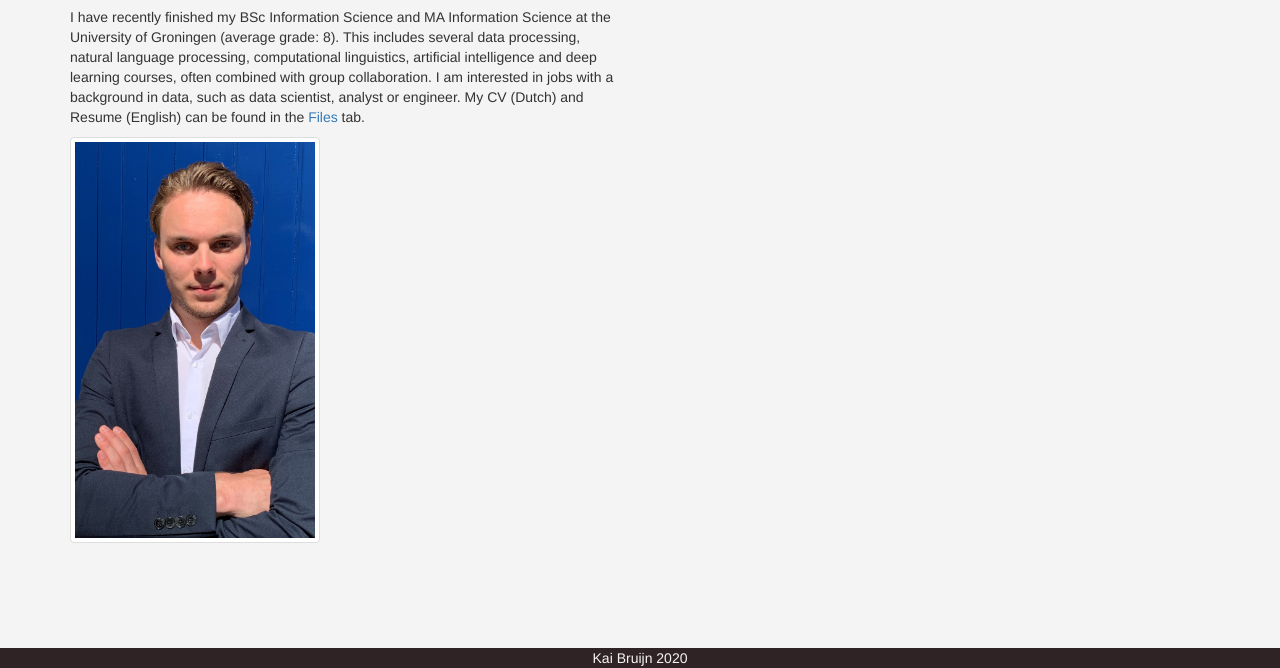
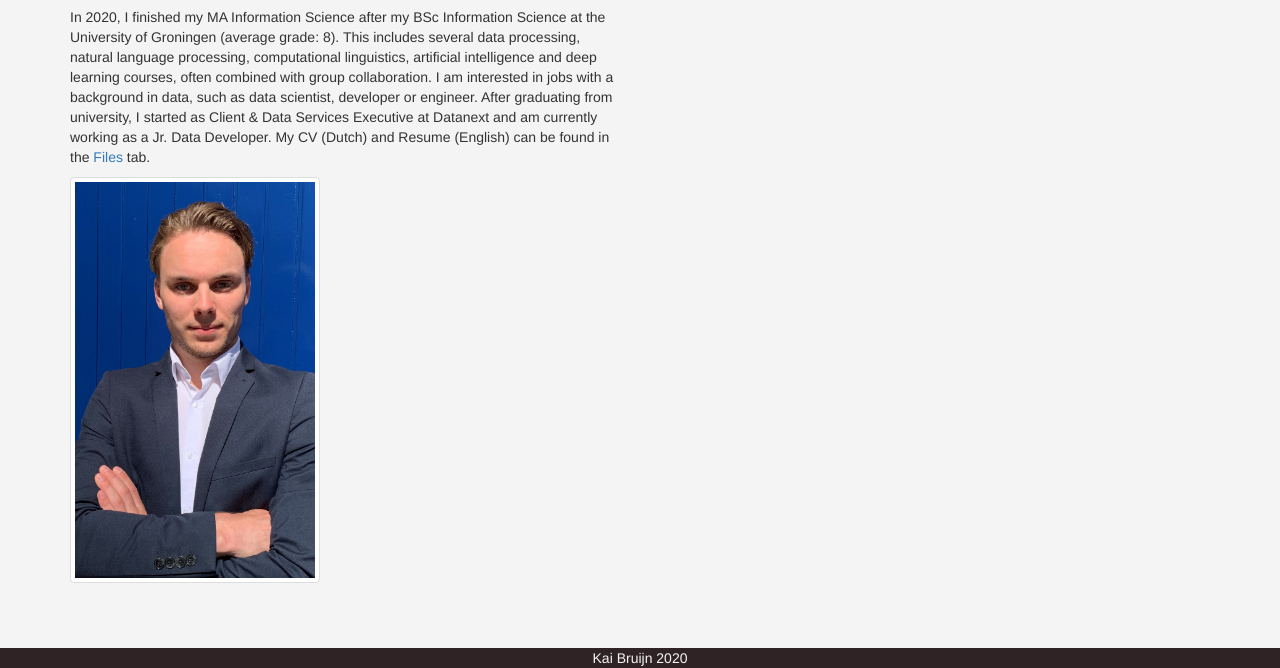
Before and after one commit to kaibruijn/kaibruijn.github.io, a plain HTML site: page index.html in a window 1280 px wide. Shown: the part 132-800 px from the top of the page. Drawn offline with nearby package versions, Linux system fonts and the light colour scheme.

Commit message:
cv, index

```diff
--- a/index.html
+++ b/index.html
@@ -39,13 +39,15 @@
 		</header>
 		<div class="container">
 			<p>
-				I have recently finished my BSc Information Science and MA
-				Information Science at the University of Groningen (average grade: 8). This includes
+				In 2020, I finished my MA Information Science after my BSc Information Science
+				at the University of Groningen (average grade: 8). This includes
 				several data processing, natural language processing, computational
 				linguistics, artificial intelligence and deep learning courses,
 				often combined with group collaboration. I am interested in jobs with a
-				background in data, such as data scientist, analyst or engineer. My CV
-				(Dutch) and Resume (English) can be found in the <a href="files.html">Files</a> tab.
+				background in data, such as data scientist, developer or engineer.
+
+				After graduating from university, I started as Client & Data Services Executive at Datanext and am currently working as a Jr. Data Developer.
+				My CV (Dutch) and Resume (English) can be found in the <a href="files.html">Files</a> tab.
 
 			</p>
 			<img src="images/kaibruijnbackground.jpg" class="img-thumbnail indeximage" alternative="Kai Bruijn">
```
Also changed, not shown: images/CV.png, images/Resume.png, 2 other files.
